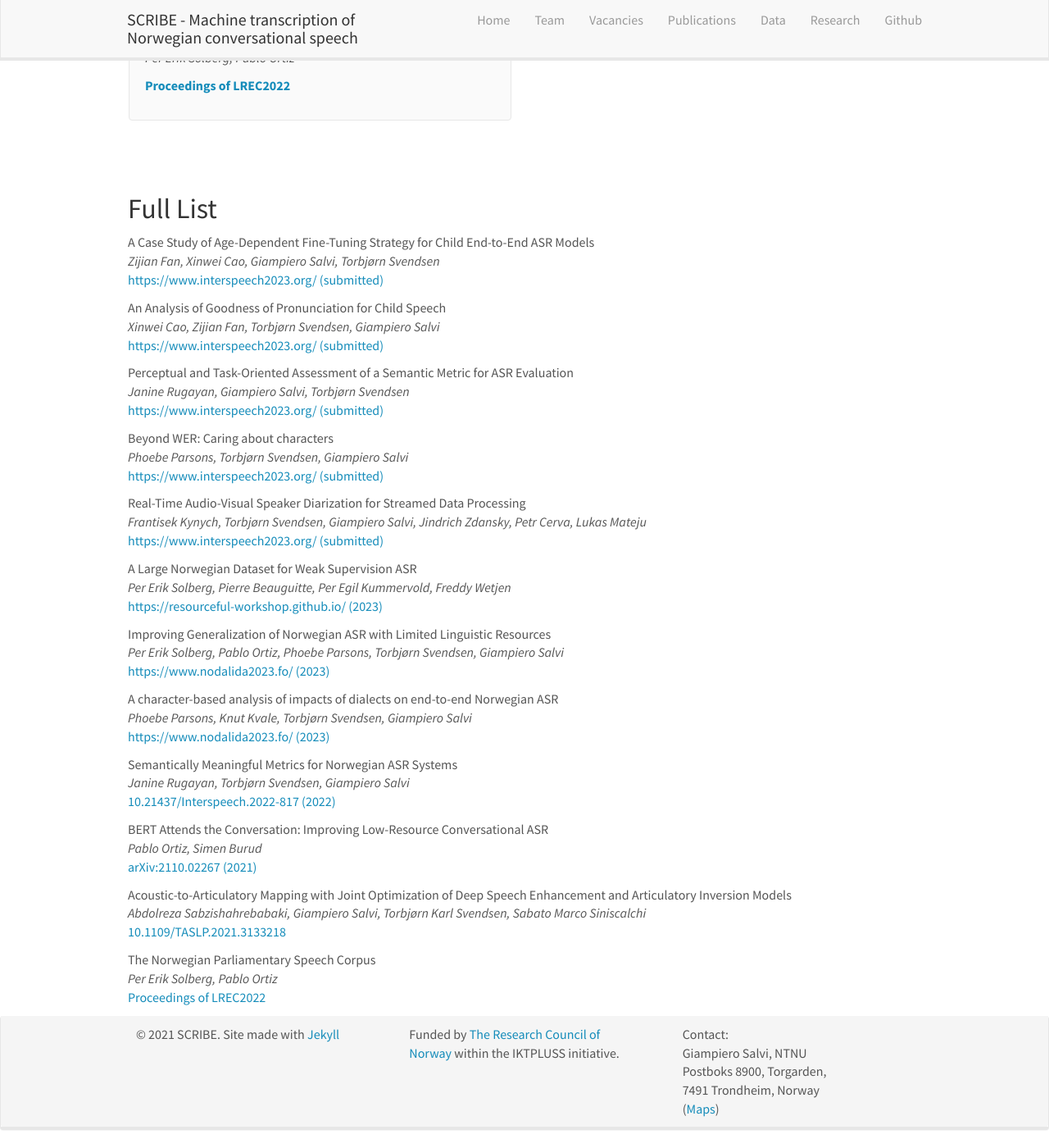
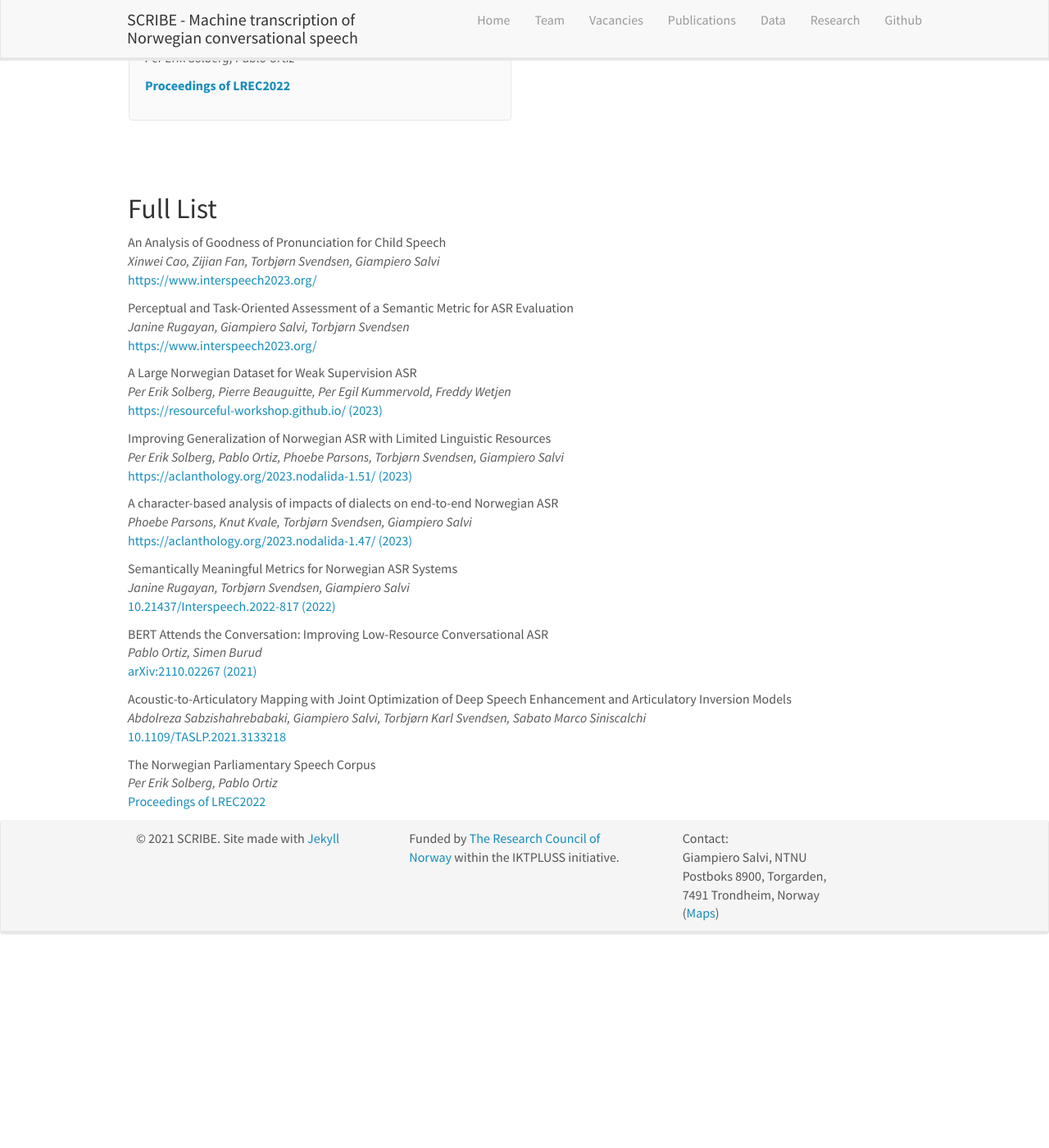
Before and after one commit to scribe-project/scribe-project.github.io, a Jekyll site: the page built from _pages/publications.md, in a window 1280 px wide and 1400 px high, scrolled down 1476 px. Shown: the whole window at 82% size. Built offline with Jekyll 4.4.1, drawn with Linux system fonts in a browser that asks for light colours; nearby versions of some CDN libraries; after the commit the page ends 2637 px from its top, so only the background shows below that; some of the changed text lies outside the part shown.

Commit message:
added links to NoDaLiDa papers, removed rejected Interspeech papers

```diff
--- a/_data/publist.yml
+++ b/_data/publist.yml
@@ -1,20 +1,10 @@
-- title: "A Case Study of Age-Dependent Fine-Tuning Strategy for Child End-to-End ASR Models"
-  image:
-  description: We present an analysis of different strategies for fine-tuning end-to-end ASR models to child speech from different ages.
-  authors: Zijian Fan, Xinwei Cao, Giampiero Salvi, Torbjørn Svendsen
-  link:
-    url: https://www.interspeech2023.org/
-    display: https://www.interspeech2023.org/ (submitted)
-  highlight: 0
-  news2:
-
 - title: "An Analysis of Goodness of Pronunciation for Child Speech"
   image:
   description: We present an analysis of the goodness of pronounciation method when applied to adult and child speech showing how this method is less reliable for child speech.
   authors: Xinwei Cao, Zijian Fan, Torbjørn Svendsen, Giampiero Salvi
   link:
     url: https://www.interspeech2023.org/
-    display: https://www.interspeech2023.org/ (submitted)
+    display: https://www.interspeech2023.org/
   highlight: 0
   news2:
 
@@ -24,27 +14,7 @@
   authors: Janine Rugayan, Giampiero Salvi, Torbjørn Svendsen
   link:
     url: https://www.interspeech2023.org/
-    display: https://www.interspeech2023.org/ (submitted)
-  highlight: 0
-  news2:
-
-- title: "Beyond WER: Caring about characters"
-  image:
-  description: We propose a method for improving the alignment between recognized text and reference in order to improve the word error rate calculation.
-  authors: Phoebe Parsons, Torbjørn Svendsen, Giampiero Salvi
-  link:
-    url: https://www.interspeech2023.org/
-    display: https://www.interspeech2023.org/ (submitted)
-  highlight: 0
-  news2:
-
-- title: "Real-Time Audio-Visual Speaker Diarization for Streamed Data Processing"
-  image:
-  description: We present an audio-visual speaker diarization system that is able to detect new speakers on-line and in real time.
-  authors: Frantisek Kynych, Torbjørn Svendsen, Giampiero Salvi, Jindrich Zdansky, Petr Cerva, Lukas Mateju
-  link:
-    url: https://www.interspeech2023.org/
-    display: https://www.interspeech2023.org/ (submitted)
+    display: https://www.interspeech2023.org/
   highlight: 0
   news2:
 
@@ -63,8 +33,8 @@
   description: We present a study on optimizing the variability of training material for ASR when the linguistic resources are limited.
   authors: Per Erik Solberg, Pablo Ortiz, Phoebe Parsons, Torbjørn Svendsen, Giampiero Salvi
   link:
-    url: https://www.nodalida2023.fo/
-    display: https://www.nodalida2023.fo/ (2023)
+    url: https://aclanthology.org/2023.nodalida-1.51/
+    display: https://aclanthology.org/2023.nodalida-1.51/ (2023)
   highlight: 1
   news2:
 
@@ -73,8 +43,8 @@
   description: We propose an analysis of the impact of dialect on ASR results for Norwegian.
   authors: Phoebe Parsons, Knut Kvale, Torbjørn Svendsen, Giampiero Salvi
   link:
-    url: https://www.nodalida2023.fo/
-    display: https://www.nodalida2023.fo/ (2023)
+    url: https://aclanthology.org/2023.nodalida-1.47/
+    display: https://aclanthology.org/2023.nodalida-1.47/ (2023)
   highlight: 1
   news2:
 
```
